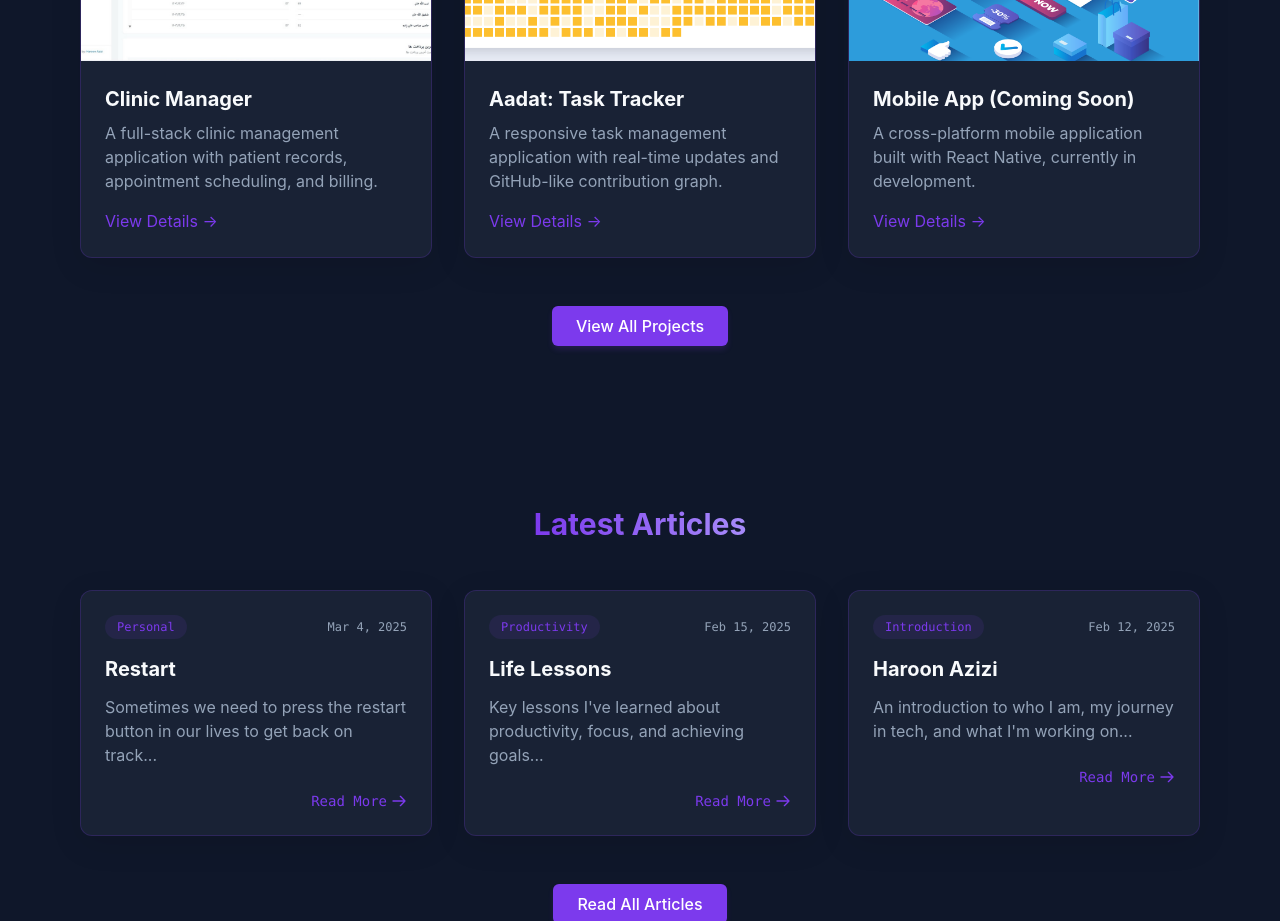
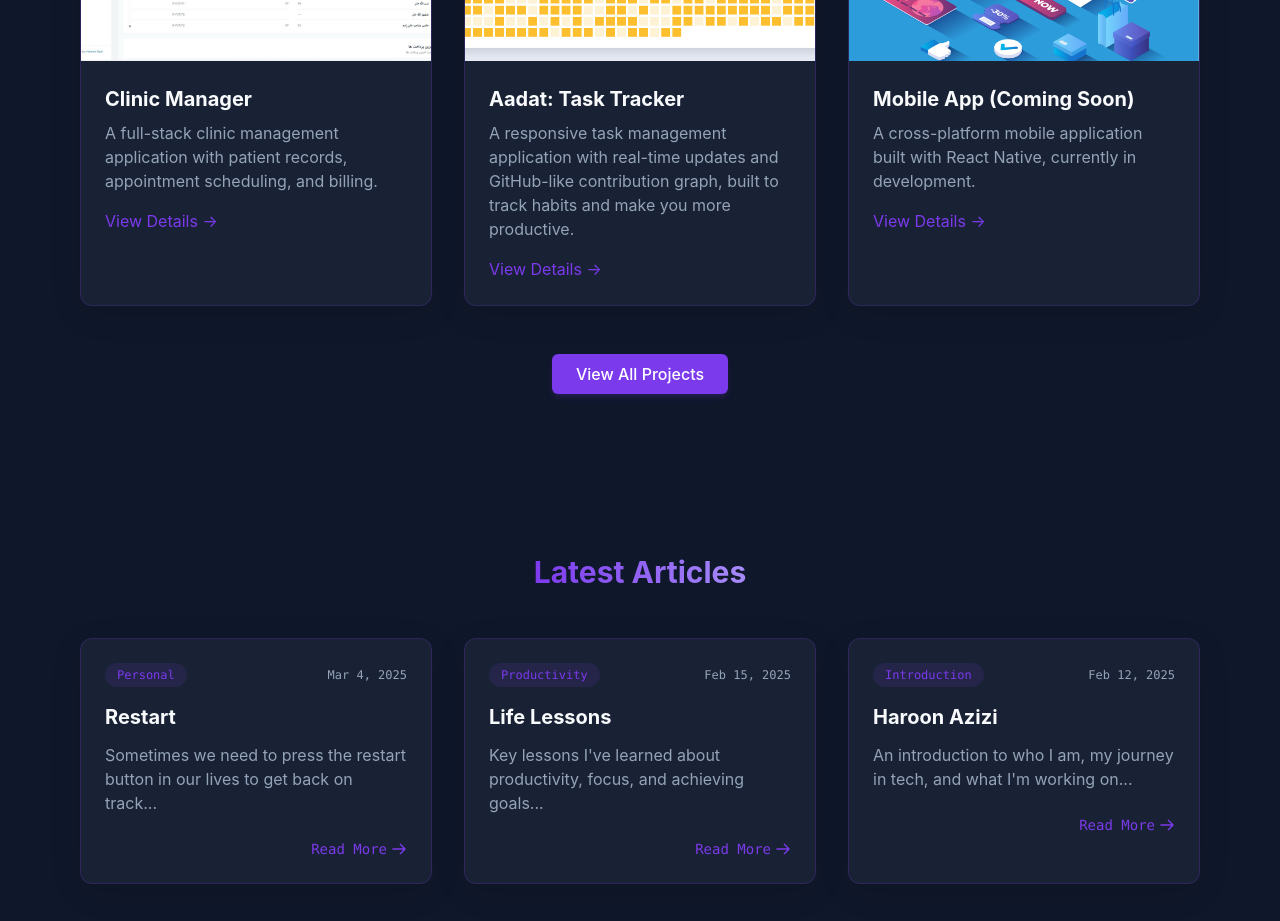
Before and after one commit to HaroonAzizi/portfolio, a Next.js app: page / in a window 1280 px wide. Shown: the part 1660-2581 px from the top of the page. Built offline with nearby package versions, Linux system fonts and the light colour scheme; no server answers; a web font is replaced by a local one.

Commit message:
changed project details

```diff
--- a/pages/index.js
+++ b/pages/index.js
@@ -325,7 +325,8 @@ function Developer() {
                 </h3>
                 <p className="text-theme-text-muted mb-4">
                   A responsive task management application with real-time
-                  updates and GitHub-like contribution graph.
+                  updates and GitHub-like contribution graph, built to track
+                  habits and make you more productive.
                 </p>
                 <div className="flex justify-between items-center">
                   <Link
```
